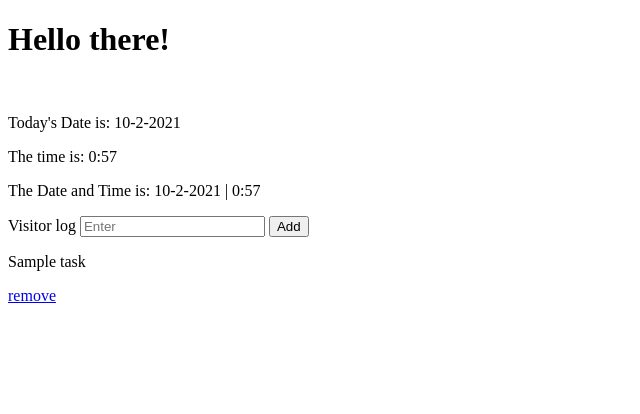
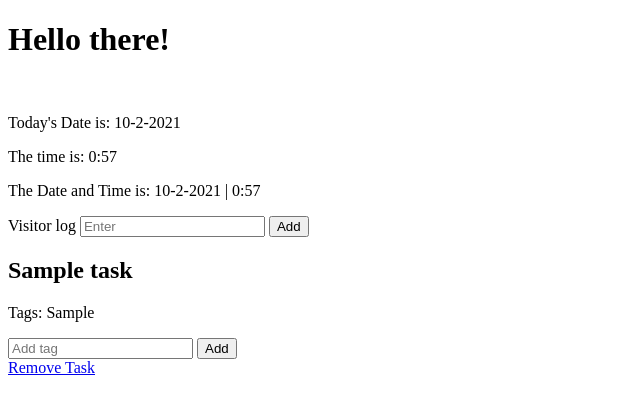
Before and after one commit to RPSeaman/Project3CICDPipeline, a Flask app: template templates/form.html in a window 1280 px wide. Shown: the top 414 px of the page, without its empty margins (0-640 px from the left). Run offline with Flask 2, Linux system fonts and the light colour scheme; the template is opened without the code that fills it: most values are stand-ins (such as "Sample title", 1, 10 or a date in 2020).

Commit message:
Added tagging feature

```diff
--- a/app.py
+++ b/app.py
@@ -16,7 +16,7 @@ def add():
     title = request.form.get("task")
     print(title)
     newTask = task.Task(title)
-    tasks.append(title)
+    tasks.append(newTask)
     #print(tasks[-1].getTitle()," ",tasks[-1].getDate())
 
     return redirect(url_for("index"))
@@ -27,5 +27,13 @@ def remove(name):
     tasks.remove(name)
     return redirect(url_for("index"))
 
+@app.route("/addTag/<string:name>", methods=["POST"])
+def addTag(name):
+    for i in range(len(tasks)):
+        if tasks[i].getTitle()==name:
+            tasks[i].tags.append(request.form.get("tag"))
+            break
+    return redirect(url_for("index"))
+
 if __name__ == "__main__":
     app.run(debug = True)
--- a/task.py
+++ b/task.py
@@ -14,3 +14,9 @@ class Task:
 
     def getTags(self):
         return self.tags
+
+    def tagsToString(self):
+        toReturn = ""
+        for i in range(len(self.getTags())):
+            toReturn+=(self.getTags()[i]+", ")
+        return toReturn
--- a/templates/form.html
+++ b/templates/form.html
@@ -29,9 +29,15 @@
             </div>
         </form>
         {% for i in tasks %}
-            <p> {{i}} </p>
-            <a href="/remove/{{i}}">remove</a>
-
+            <h2> {{i.title}} </h2>
+            <p>Tags: {{i.tagsToString()}}</p>
+            <form action="/addTag/{{i.title}}" method="post">
+                <div>
+                    <input type = "text" name = "tag" placeholder = "Add tag">
+                    <button type = "submit">Add</button>
+                </div>
+            </form>
+            <a href="/remove/{{i}}">Remove Task</a>
         {% endfor %}
     </body>
 </html>
```
